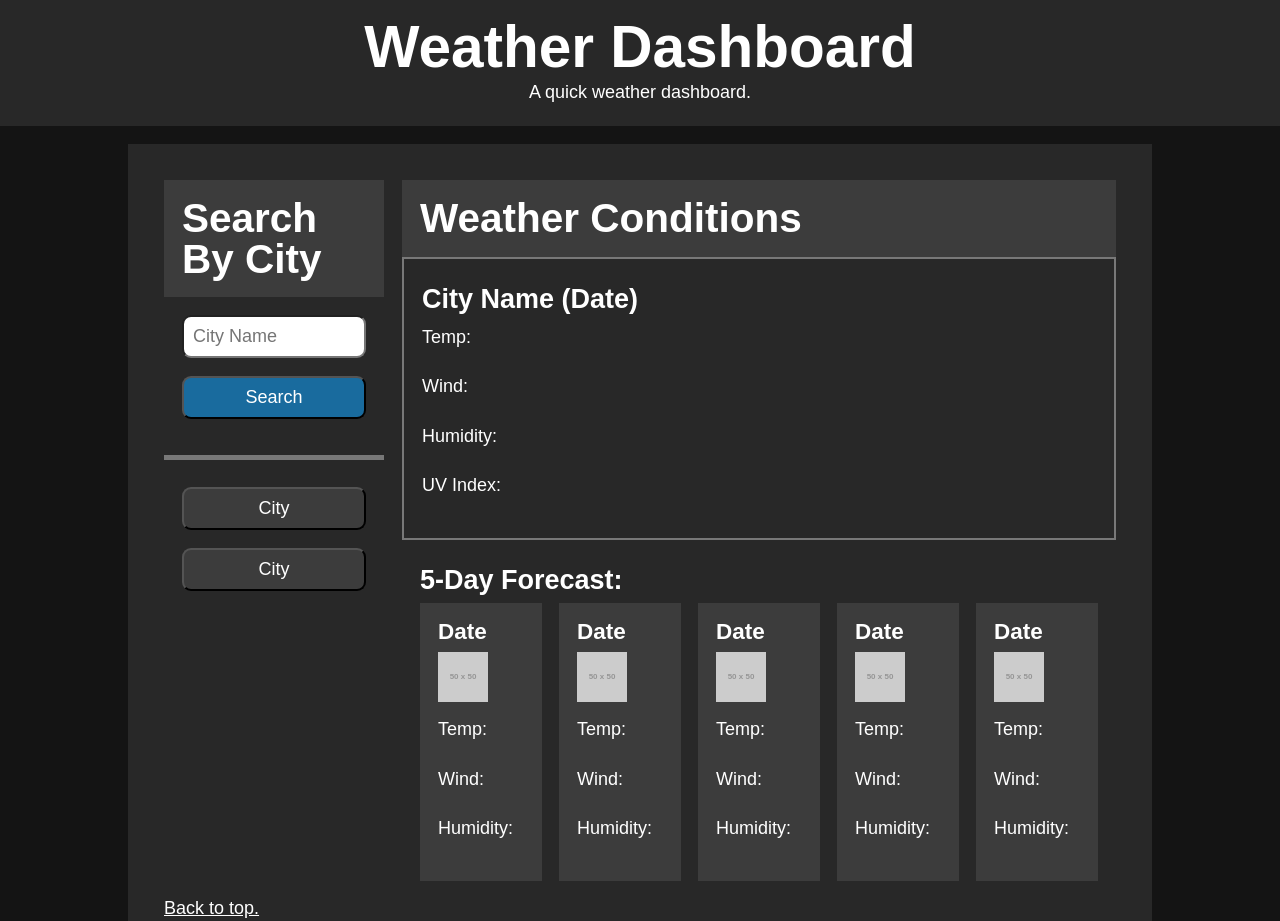
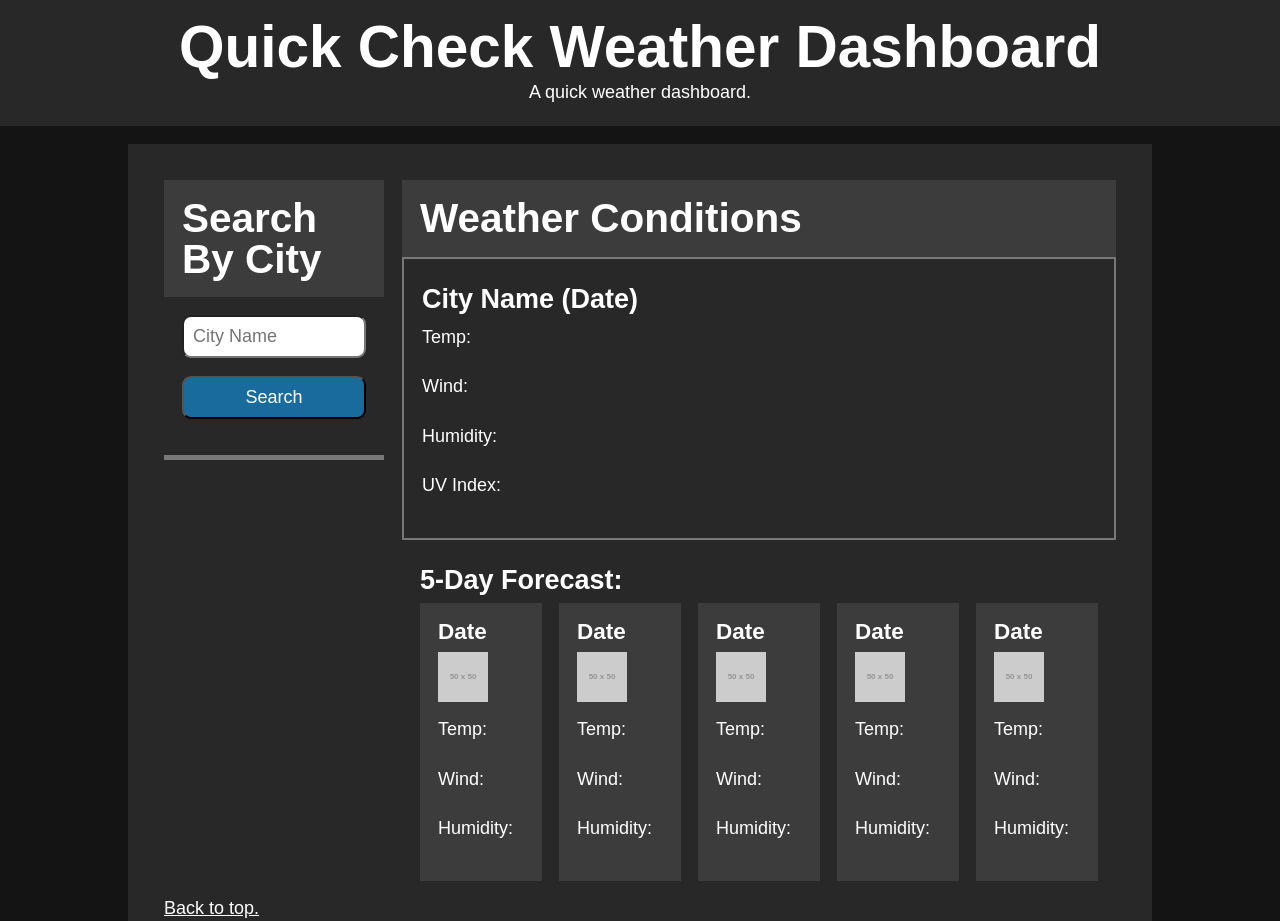
Before and after one commit to EricNg314/Quick_Check_Weather_Dashboard, a plain HTML site: page index.html in a window 1280 px wide. Shown: the top 921 px of the page. Drawn offline with Linux system fonts and the light colour scheme; placeholder pictures from the web are drawn by us; a script that the page names is missing.

Commit message:
Fixing titles.

```diff
--- a/index.html
+++ b/index.html
@@ -7,31 +7,31 @@
   <meta name="viewport" content="width=device-width, initial-scale=1.0">
   <link rel="stylesheet" href="./assets/css/reset.css" />
   <link rel="stylesheet" href="./assets/css/style.css" />
-  <title>Document</title>
+  <title>Quick Check Weather Dashboard</title>
 </head>
 
 <body>
 
   <header id="header" class="color-secondary flex-column">
-    <h1>Weather Dashboard</h1>
+    <h1>Quick Check Weather Dashboard</h1>
     <p class="header-text">A quick weather dashboard.</p>
   </header>
   <main class="page-container color-primary flex-column">
     <div class="main-container color-secondary ">
       <div class="flex-row">
         <section id="search" class="section section-search">
-          <h2 class="section-header color-tertiary">Search <br> By City</h2>
+          <h2 class="section-header color-tertiary">Search By City</h2>
           <div class="section-content flex-column">
-            <input class="input-texts" type="text" id="cityname" placeholder="City Name">
+            <input class="input-texts" type="text" id="cityName" placeholder="City Name">
             <button id="searchButton" class="color-tertiary button button-search">Search</button>
           </div>
           <ul id="searchList" class="section-content section-searchList">
-            <li>
+            <!-- <li>
               <button class="color-tertiary button button-list">City</button>
             </li>
             <li>
               <button class="color-tertiary button button-list">City</button>
-            </li>
+            </li> -->
           </ul>
         </section>
         <section class="section info-section flex-column">
```
